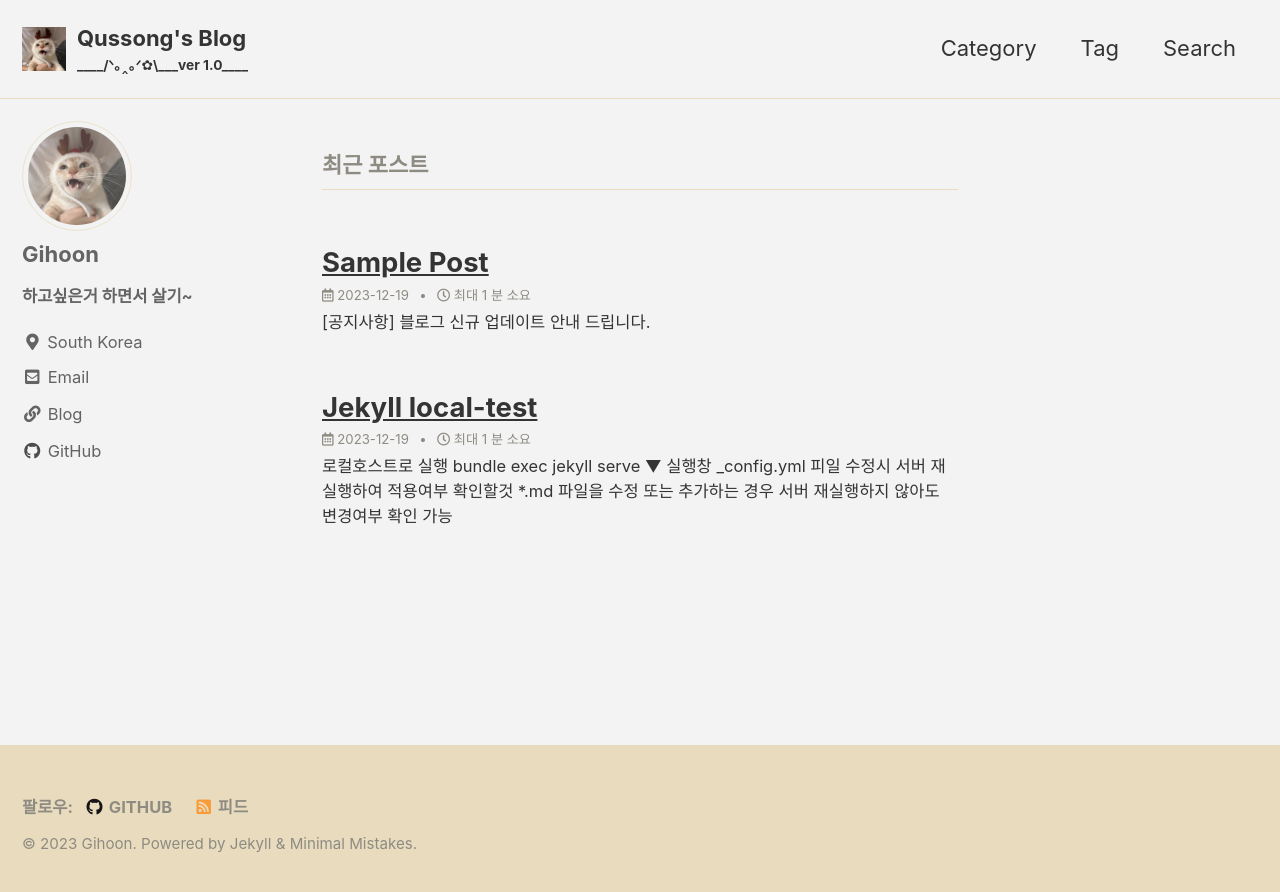
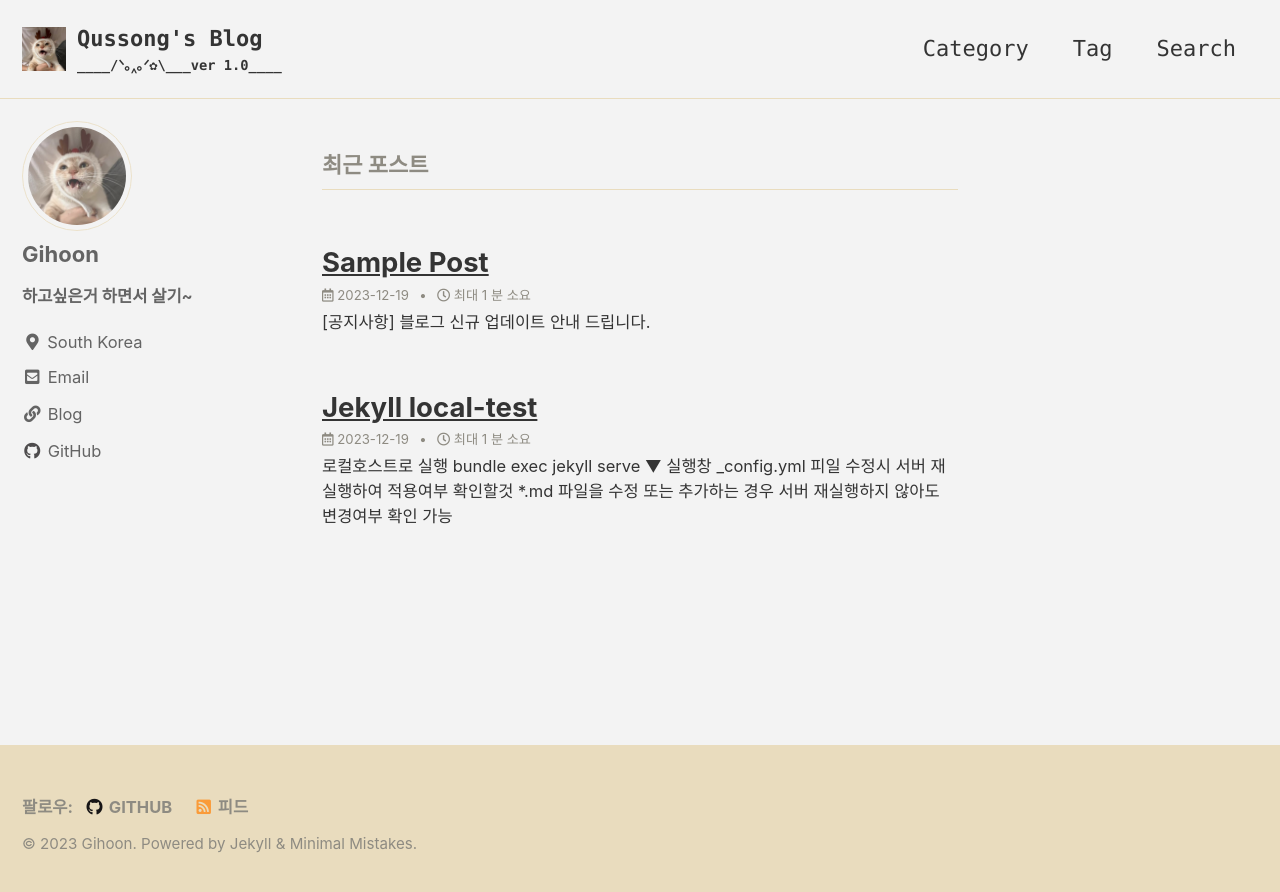
Before and after one commit to Qussong/Qussong.github.io, a Jekyll site: the page built from index.html, in a window 1280 px wide. Shown: the top 892 px of the page. Built offline with Jekyll 4.4.1, drawn with Linux system fonts in a browser that asks for light colours; cached includes are drawn as plain includes; some web fonts are replaced; the list of posts is cut into pages by our own code.

Commit message:
site-nav 폰트변경

```diff
--- a/_sass/minimal-mistakes/_masthead.scss
+++ b/_sass/minimal-mistakes/_masthead.scss
@@ -23,7 +23,8 @@
     -webkit-box-pack: justify;
     -ms-flex-pack: justify;
     justify-content: space-between;
-    font-family: $sans-serif-narrow;
+    // font-family: $sans-serif-narrow;
+    font-family: $monospace;
 
     @include breakpoint($x-large) {
       max-width: $max-width;
--- a/_sass/minimal-mistakes/_variables.scss
+++ b/_sass/minimal-mistakes/_variables.scss
@@ -14,11 +14,11 @@ $indent-var: 1.3em !default;
 
 /* system typefaces */
 $serif: Georgia, Times, serif !default;
-$sans-serif: -apple-system, BlinkMacSystemFont
-   , "Noto Sans KR", "Nanum Brush Script"
+$sans-serif: -apple-system, "Noto Sans KR"
+   , BlinkMacSystemFont
    , "Roboto", "Segoe UI", "Helvetica Neue", "Lucida Grande"
    , Arial, sans-serif !default;
-$monospace: Monaco, Consolas, "Lucida Console", monospace !default;
+$monospace: "Nanum Brush Script", Monaco, Consolas, "Lucida Console", monospace !default;
 
 /* sans serif typefaces */
 $sans-serif-narrow: $sans-serif !default;
```
